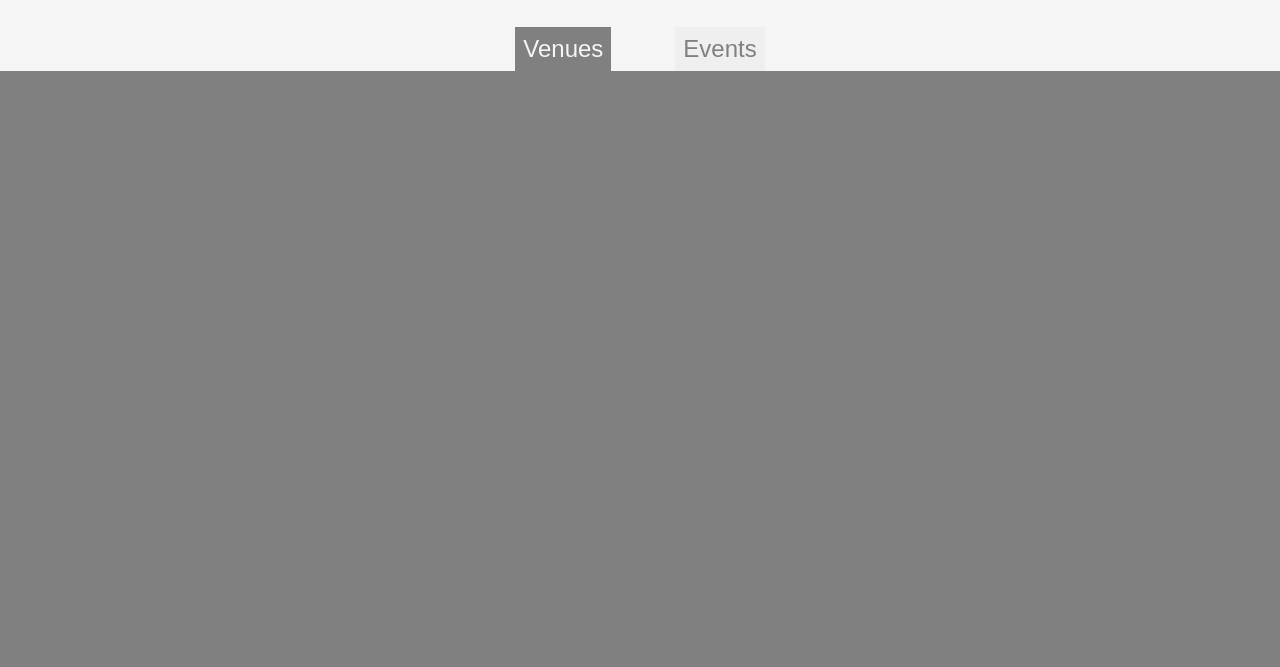
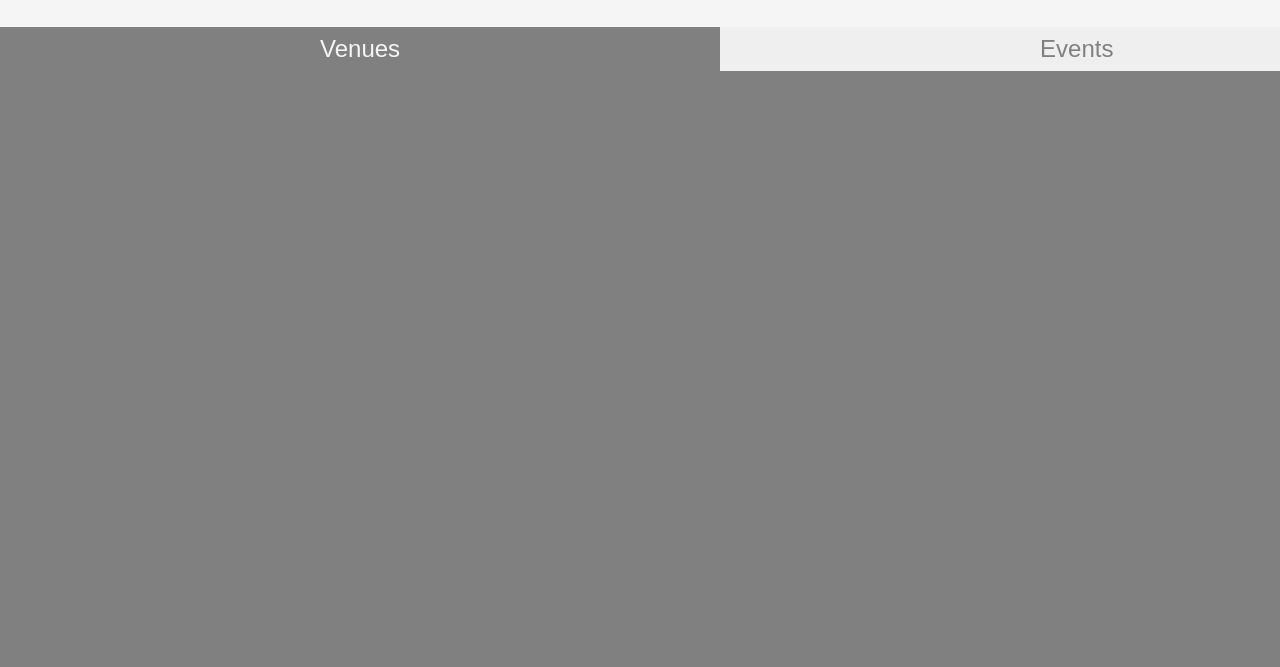
Before and after one commit to olive-rd/HangoutFinder, a website: page index.html in a window 1280 px wide. Shown: the part 133-800 px from the top of the page. Drawn offline with Linux system fonts and the light colour scheme; a web font is replaced by a local one.

Commit message:
Visual adjustments to logo and tabs

```diff
--- a/style.css
+++ b/style.css
@@ -32,21 +32,24 @@ ul{
   text-align: center;
   font-family: "Sedgwick Ave Display", cursive;
   font-size: 2rem;
+  background: radial-gradient(closest-side, gray, transparent);
 }
 
 .menu_bar button{
     color: gray;
     text-align: center;
-    margin: 2rem;
-    margin-top: 0;
-    margin-bottom: 0;
-    padding:8px;
+    margin: 0;
+    padding:25%;
+    padding-top: 8px;
+    padding-bottom: 8px;
     text-decoration: none;
     cursor:pointer;
     border: none;
     display: inline-block;
     font-size: 1.5rem;
     transition: 0.3s;
+
+
 }
 
 .menu_bar button:hover{
@@ -60,8 +63,6 @@ ul{
 }
 
 .menu_bar{
-    justify-content: center;
-    align-items: center;
     display: flex;
 }
 
```
